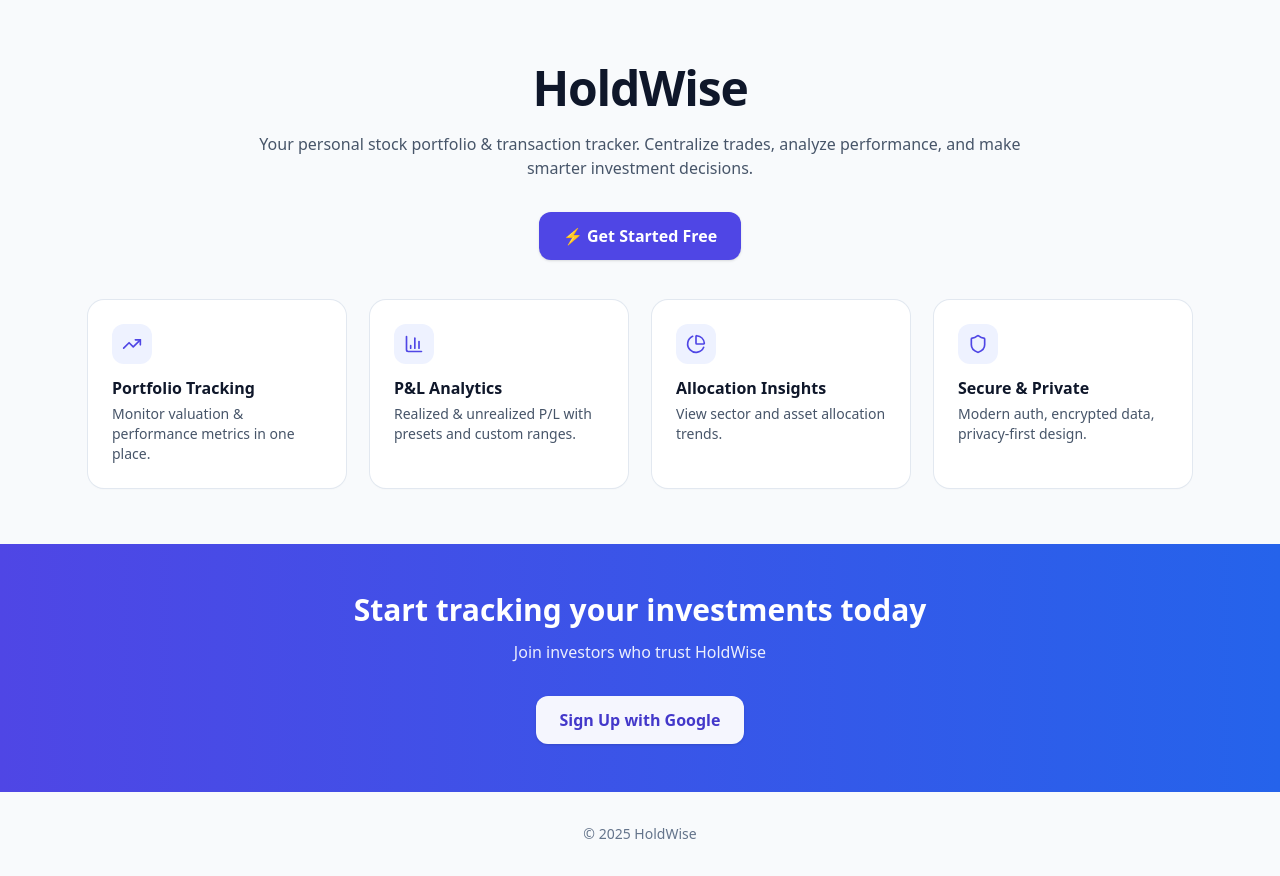
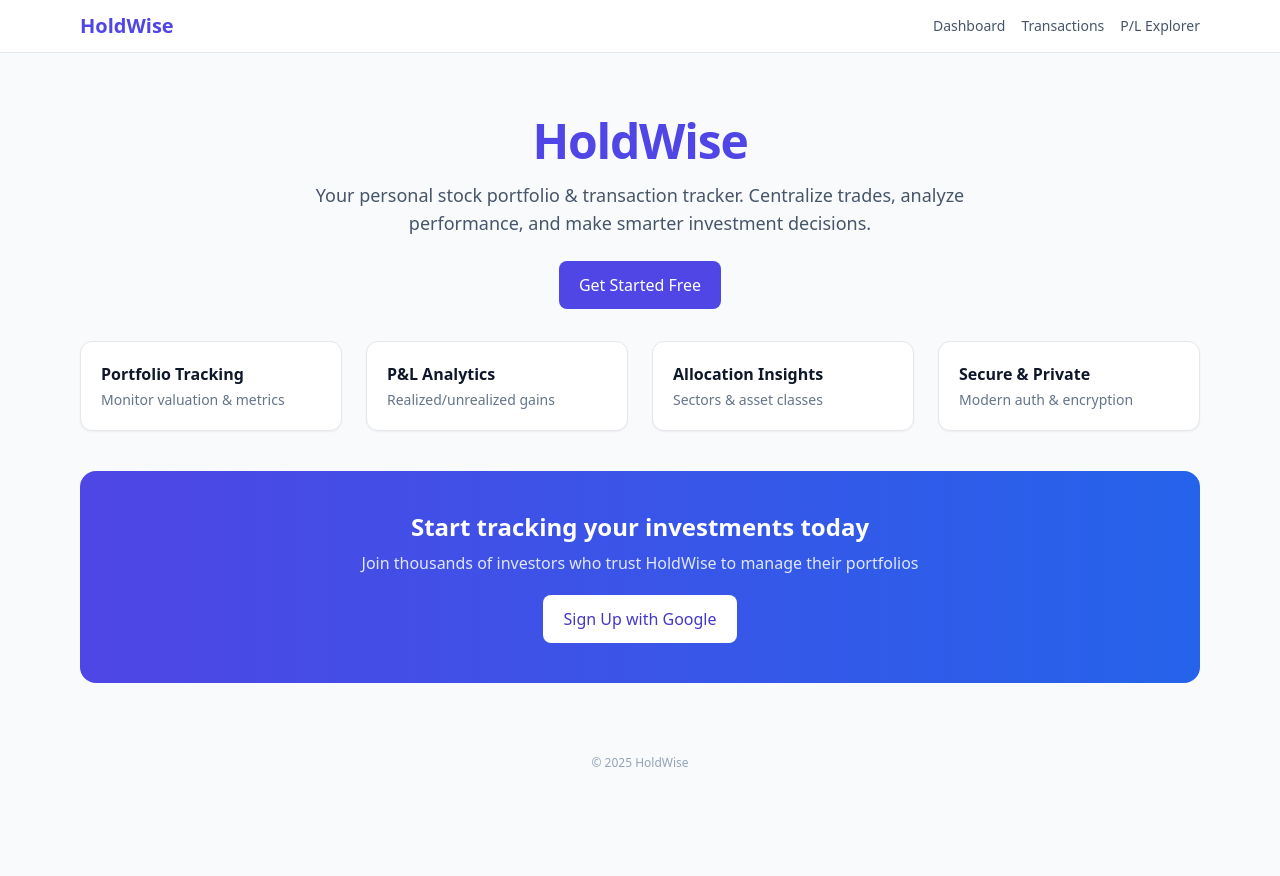
Before and after one commit to asifsayed245/Stock-Invest-Tracker, a React (Vite) app: page / in a window 1280 px wide. After the commit the page ends 811 px from the top, so only its background shows below. Built offline with nearby package versions, Linux system fonts and the light colour scheme.

Commit message:
Update Home.tsx

```diff
--- a/src/react-app/pages/Home.tsx
+++ b/src/react-app/pages/Home.tsx
@@ -1,79 +1,50 @@
-import { useEffect } from 'react'
-import { useNavigate } from 'react-router-dom'
 import { useAuth } from '@/shared/AuthContext'
-import { TrendingUp, Shield, BarChart3, PieChart } from 'lucide-react'
+import Layout from '@/react-app/components/Layout'
 
 export default function Home() {
-  const { user, signInWithGoogle, loading } = useAuth()
-  const navigate = useNavigate()
-
-  useEffect(() => {
-    if (user) navigate('/dashboard', { replace: true })
-  }, [user, navigate])
-
-  const Feature = ({
-    icon: Icon,
-    title,
-    children
-  }: { icon: any; title: string; children: React.ReactNode }) => (
-    <div className="rounded-2xl p-6 bg-white shadow-sm ring-1 ring-slate-200">
-      <div className="w-10 h-10 rounded-xl bg-indigo-50 grid place-items-center">
-        <Icon className="w-5 h-5 text-indigo-600" />
-      </div>
-      <div className="mt-3 font-semibold">{title}</div>
-      <div className="mt-1 text-sm text-slate-600">{children}</div>
-    </div>
-  )
+  const { user, signInWithGoogle } = useAuth()
 
   return (
-    <main>
-      <header className="pt-16 pb-10 text-center">
-        <h1 className="text-5xl font-extrabold tracking-tight text-slate-900">HoldWise</h1>
-        <p className="mt-5 max-w-3xl mx-auto text-slate-600">
-          Your personal stock portfolio & transaction tracker. Centralize trades,
-          analyze performance, and make smarter investment decisions.
+    <Layout>
+      <section className="mx-auto max-w-4xl py-8 text-center">
+        <h1 className="text-5xl font-extrabold tracking-tight text-indigo-600">HoldWise</h1>
+        <p className="mx-auto mt-4 max-w-2xl text-lg text-slate-600">
+          Your personal stock portfolio & transaction tracker. Centralize trades, analyze performance, and make smarter investment decisions.
         </p>
-        <button
-          disabled={loading}
-          onClick={signInWithGoogle}
-          className="mt-8 inline-flex items-center px-6 py-3 rounded-xl bg-indigo-600 text-white font-semibold shadow hover:bg-indigo-500 disabled:opacity-50"
-        >
-          ⚡ Get Started Free
-        </button>
-      </header>
-
-      <section className="max-w-6xl mx-auto px-6 grid gap-6 sm:grid-cols-2 lg:grid-cols-4">
-        <Feature icon={TrendingUp} title="Portfolio Tracking">
-          Monitor valuation & performance metrics in one place.
-        </Feature>
-        <Feature icon={BarChart3} title="P&L Analytics">
-          Realized & unrealized P/L with presets and custom ranges.
-        </Feature>
-        <Feature icon={PieChart} title="Allocation Insights">
-          View sector and asset allocation trends.
-        </Feature>
-        <Feature icon={Shield} title="Secure & Private">
-          Modern auth, encrypted data, privacy-first design.
-        </Feature>
-      </section>
-
-      <section className="mt-14 py-12 bg-gradient-to-r from-indigo-600 to-blue-600 text-white">
-        <div className="max-w-4xl mx-auto text-center px-6">
-          <h2 className="text-3xl font-bold">Start tracking your investments today</h2>
-          <p className="mt-3 opacity-90">Join investors who trust HoldWise</p>
-          <button
-            disabled={loading}
-            onClick={signInWithGoogle}
-            className="mt-8 inline-flex items-center px-6 py-3 rounded-xl bg-white/95 text-indigo-700 font-semibold shadow hover:bg-white disabled:opacity-60"
-          >
-            Sign Up with Google
-          </button>
+        <div className="mt-6">
+          {!user ? (
+            <button onClick={signInWithGoogle} className="rounded-lg bg-indigo-600 px-5 py-3 text-white hover:bg-indigo-700">
+              Get Started Free
+            </button>
+          ) : (
+            <a href="/dashboard" className="rounded-lg bg-indigo-600 px-5 py-3 text-white hover:bg-indigo-700">Go to Dashboard</a>
+          )}
         </div>
       </section>
 
-      <footer className="text-center text-sm text-slate-500 py-8">
-        © {new Date().getFullYear()} HoldWise
-      </footer>
-    </main>
+      <section className="mx-auto grid max-w-6xl grid-cols-1 gap-6 md:grid-cols-4">
+        {[
+          { t: 'Portfolio Tracking', d: 'Monitor valuation & metrics' },
+          { t: 'P&L Analytics', d: 'Realized/unrealized gains' },
+          { t: 'Allocation Insights', d: 'Sectors & asset classes' },
+          { t: 'Secure & Private', d: 'Modern auth & encryption' },
+        ].map((c) => (
+          <div key={c.t} className="rounded-xl border bg-white p-5 shadow-sm">
+            <div className="font-semibold">{c.t}</div>
+            <div className="mt-1 text-sm text-slate-500">{c.d}</div>
+          </div>
+        ))}
+      </section>
+
+      <section className="mt-10 rounded-2xl bg-gradient-to-r from-indigo-600 to-blue-600 p-10 text-center text-white">
+        <h2 className="text-2xl font-bold">Start tracking your investments today</h2>
+        <p className="mt-2 text-indigo-100">Join thousands of investors who trust HoldWise to manage their portfolios</p>
+        {!user && (
+          <button onClick={signInWithGoogle} className="mt-5 rounded-lg bg-white px-5 py-3 text-indigo-700 hover:bg-indigo-50">
+            Sign Up with Google
+          </button>
+        )}
+      </section>
+    </Layout>
   )
 }
```
